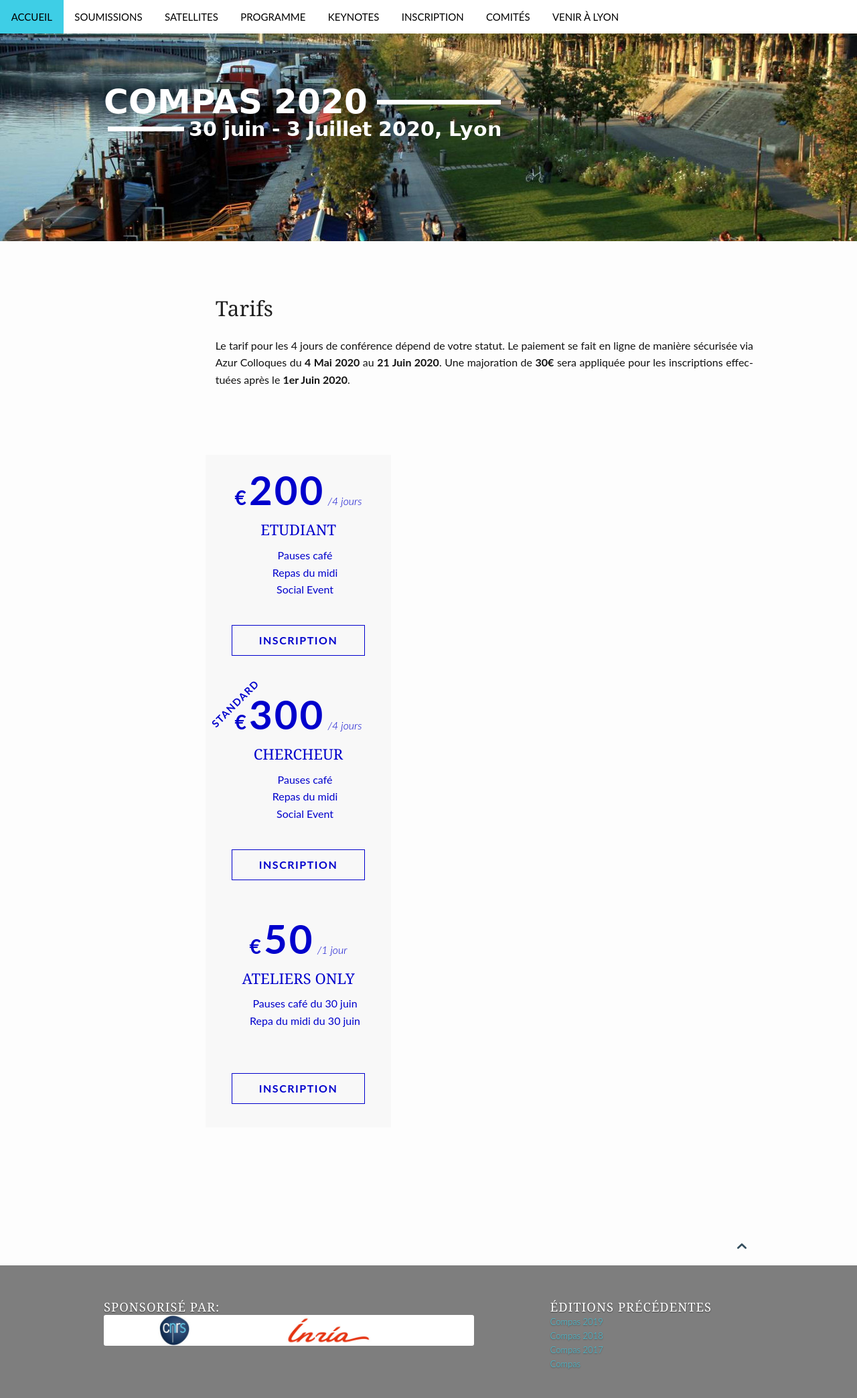
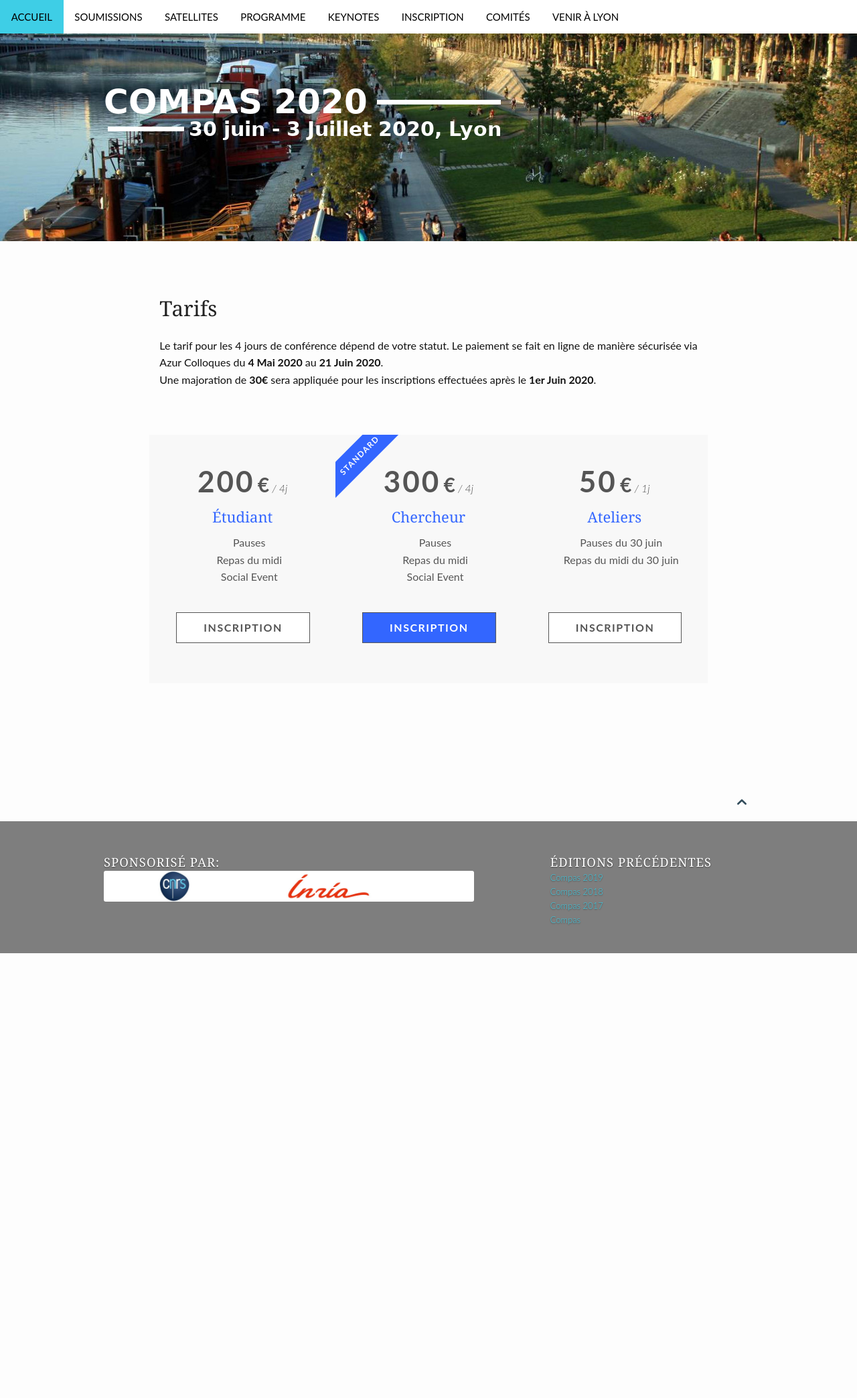
Before and after one commit to compas-conference/2020, a Jekyll site: the page built from inscription/index.md, in a window 1280 px wide. Shown: the whole page at 67% size. Built offline with Jekyll 4.4.1, drawn with Linux system fonts in a browser that asks for light colours; after the commit the page ends 1423 px from its top, so only the background shows below that.

Commit message:
final tweaks

```diff
--- a/_layouts/page.html
+++ b/_layouts/page.html
@@ -3,7 +3,7 @@ layout: default
 format: post
 ---
 <div class="row t30">
-	<div class="medium-10 columns{% if page.sidebar == NULL %} medium-offset-2 end{% endif %}{% if page.sidebar == "left" %} medium-push-4{% endif %}">
+	<div class="medium-10 columns{% if page.sidebar == NULL %} medium-offset-1 end{% endif %}{% if page.sidebar == "left" %} medium-push-4{% endif %}">
 		<article itemscope itemtype="https://schema.org/Article">
 			<header>
 				{% if page.image.title %}
--- a/inscription/index.md
+++ b/inscription/index.md
@@ -11,11 +11,20 @@ header:
 ---
 
 Le tarif pour les 4 jours de conférence dépend de votre statut. Le paiement se fait en ligne de manière sécurisée via
-Azur Colloques du **4 Mai 2020** au **21 Juin 2020**. Une majoration de **30&euro;** sera appliquée pour les
+Azur Colloques du **4&nbsp;Mai 2020** au **21 Juin 2020**. <BR>Une majoration de **30&euro;** sera appliquée pour les
 inscriptions effectuées après le **1er Juin 2020**.
 {: style="text-align: justify;"}
 
 <style type="text/css">
+.myrow {
+  display: -webkit-box;
+  display: -ms-flexbox;
+  display: flex;
+  -ms-flex-wrap: wrap;
+      flex-wrap: wrap;
+  margin-right: -15px;
+  margin-left: -15px;
+}
 .col-md-4 {
 	-webkit-box-flex: 0;
 		-ms-flex: 0 0 33.3333333333%;
@@ -51,12 +60,12 @@ inscriptions effectuées après le **1er Juin 2020**.
 	text-align: center;
 	position: relative;
 	width: 100%;
-	padding: 15px;
+	padding: 40px;
 	overflow: hidden;
 }
 
 .mu-single-price-head {
-	color: #0000CC;
+	color: #555;
 	display: inline;
 	float: left;
 	width: 100%;
@@ -70,7 +79,7 @@ inscriptions effectuées après le **1er Juin 2020**.
 }
 
 .mu-single-price-head .mu-rate {
-	font-size: 60px;
+	font-size: 44px;
 	font-weight: bold;
 	line-height: 0.9;
 	letter-spacing: 3px;
@@ -84,7 +93,7 @@ inscriptions effectuées après le **1er Juin 2020**.
 }
 
 .mu-single-price .mu-price-title {
-	color: #0000CC;
+	color: #36f;
 	font-size: 22px;
 	padding: 10px 0;
 }
@@ -95,13 +104,13 @@ inscriptions effectuées après le **1er Juin 2020**.
 
 .mu-single-price ul li{
 	list-style: none;
-	color: #0000CC;
+	color: #555;
 }
 
 .mu-register-btn {
-	background-color: #fffff;
-	border: 1px solid #0000CC;
-	color: #0000CC;
+	background-color: #fff;
+	border: 1px solid #555;
+	color: #555;
 	margin-top: 20px;
 	padding: 10px 40px;
 	text-align: center;
@@ -117,17 +126,19 @@ inscriptions effectuées après le **1er Juin 2020**.
 .mu-register-btn:hover,
 .mu-register-btn:focus,
 .mu-popular-price .mu-register-btn {
-	color: #0000CC;
+	background-color: #3366FF;
+	color: #fff;
 }
 
 .mu-popular-price .mu-price-tag {
-	color: #0000CC;
-	display: inline-block;
+	color: #fff;
+	background-color: #3366FF;
+    display: inline-block;
 	position: absolute;
-	top: 15px;
+	top: 12px;
 	left: -62px;
 	padding: 10px 60px;
-	font-size: 15px;
+	font-size: 12px;
 	text-transform: uppercase;
 	letter-spacing: 1.5px;
 	font-weight: 700;
@@ -137,22 +148,22 @@ inscriptions effectuées après le **1er Juin 2020**.
 </style>
 
 <div markdown="0" class="mu-pricing-conten">
-  <div markdown="0" class="row t30">
+  <div markdown="0" class="myrow">
     <!-- single price item -->
     <div markdown="0" class="col-md-4">
       <div markdown="0" class="mu-single-price">
 		<div markdown="0" class="mu-single-price-head">
+			<span class="mu-rate">200</span>
 			<span class="mu-currency">&euro;</span>
-			<span class="mu-rate">200</span>
-			<span class="mu-time">/4 jours</span>
+			<span class="mu-time"> / 4j</span>
 		</div>
-		<h3 class="mu-price-title">ETUDIANT</h3>
+		<h3 class="mu-price-title">Étudiant</h3>
 		<ul>
-			<li>Pauses café</li>
+			<li>Pauses</li>
 			<li>Repas du midi</li>
 			<li>Social Event</li>
 		</ul>
-		<a class="mu-register-btn" href="https://compas2019.univ-pau.fr/subscribe.php?type=e"> Inscription</a>
+		<a class="mu-register-btn" href="https://compas2019.univ-pau.fr/subscribe.php"> Inscription</a>
       </div>
     </div>
     <!-- / single price item -->
@@ -162,17 +173,17 @@ inscriptions effectuées après le **1er Juin 2020**.
       <div markdown="0" class="mu-single-price mu-popular-price">
 	<span class="mu-price-tag">Standard</span>
 	<div markdown="0" class="mu-single-price-head">
+	  <span class="mu-rate">300</span>
 	  <span class="mu-currency">&euro;</span>
-	  <span class="mu-rate">300</span>
-	  <span class="mu-time">/4 jours</span>
+	  <span class="mu-time"> / 4j</span>
 	</div>
-	<h3 class="mu-price-title">CHERCHEUR</h3>
+	<h3 class="mu-price-title">Chercheur</h3>
 	<ul>
-	  <li>Pauses café</li>
+	  <li>Pauses</li>
 	  <li>Repas du midi</li>
 	  <li>Social Event</li>
 	</ul>
-	<a class="mu-register-btn" href="https://compas2019.univ-pau.fr/subscribe.php?type=c"> Inscription</a>
+	<a class="mu-register-btn" href="https://2020.compas-conference.fr/"> Inscription</a>
       </div>
     </div>
     <!-- / single price item -->
@@ -182,17 +193,17 @@ inscriptions effectuées après le **1er Juin 2020**.
       <div markdown="0" class="mu-single-price">
 
 	<div markdown="0" class="mu-single-price-head">
+	  <span class="mu-rate">50</span>
 	  <span class="mu-currency">&euro;</span>
-	  <span class="mu-rate">50</span>
-	  <span class="mu-time">/1 jour</span>
+	  <span class="mu-time"> / 1j</span>
 	</div>
-	<h3 class="mu-price-title">ATELIERS ONLY</h3>
+	<h3 class="mu-price-title">Ateliers </h3>
 	<ul>
-	  <li>Pauses café du 30 juin</li>
-	  <li>Repa du midi du 30 juin</li>
+	  <li>Pauses du 30 juin</li>
+	  <li>Repas du midi du 30 juin</li>
 	  <li>&nbsp;</li>
 	</ul>
-	<a class="mu-register-btn" href="https://compas2019.univ-pau.fr/subscribe.php?type=a"> Inscription</a>
+	<a class="mu-register-btn" href="https://2020.compas-conference.fr/"> Inscription</a>
       </div>
     </div>
     <!-- / single price item -->
```
Also changed, not shown: soumissions/index.md (+1 -0 lines).
